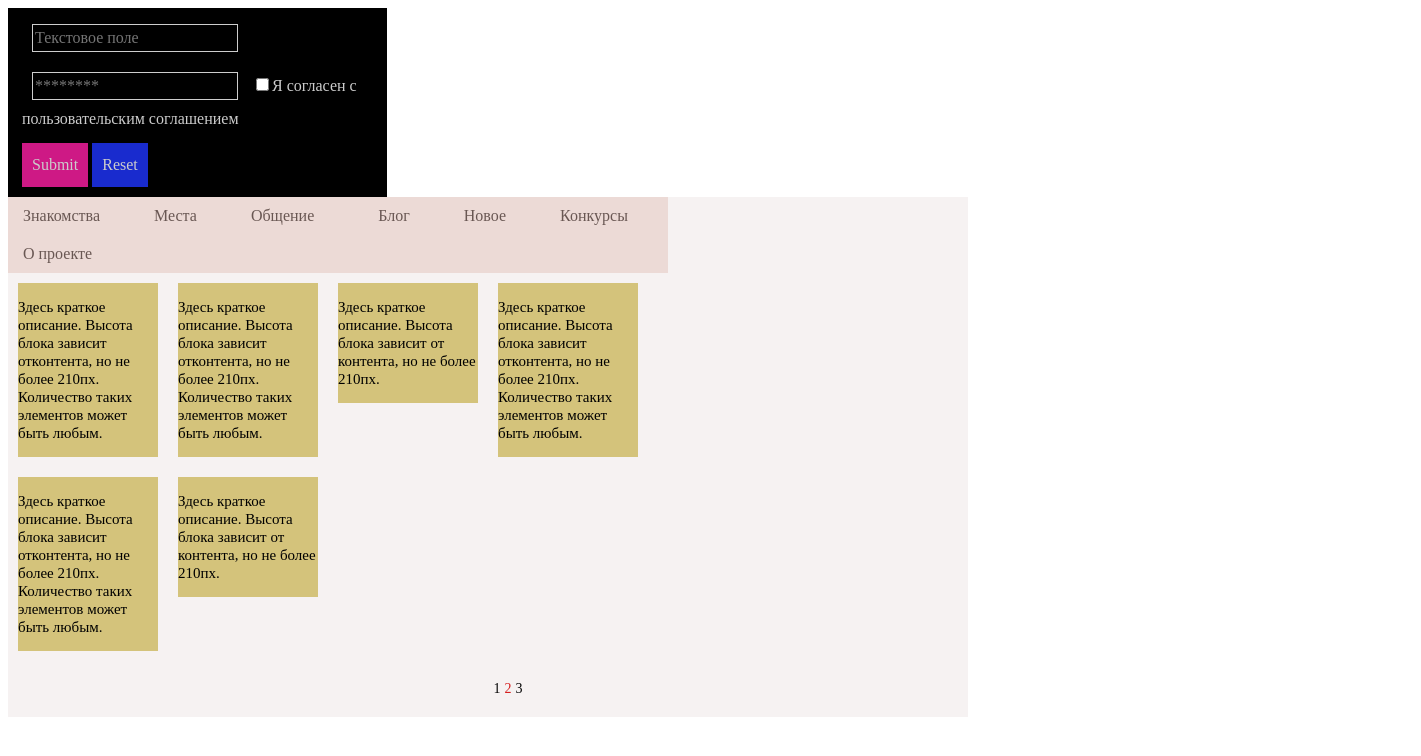
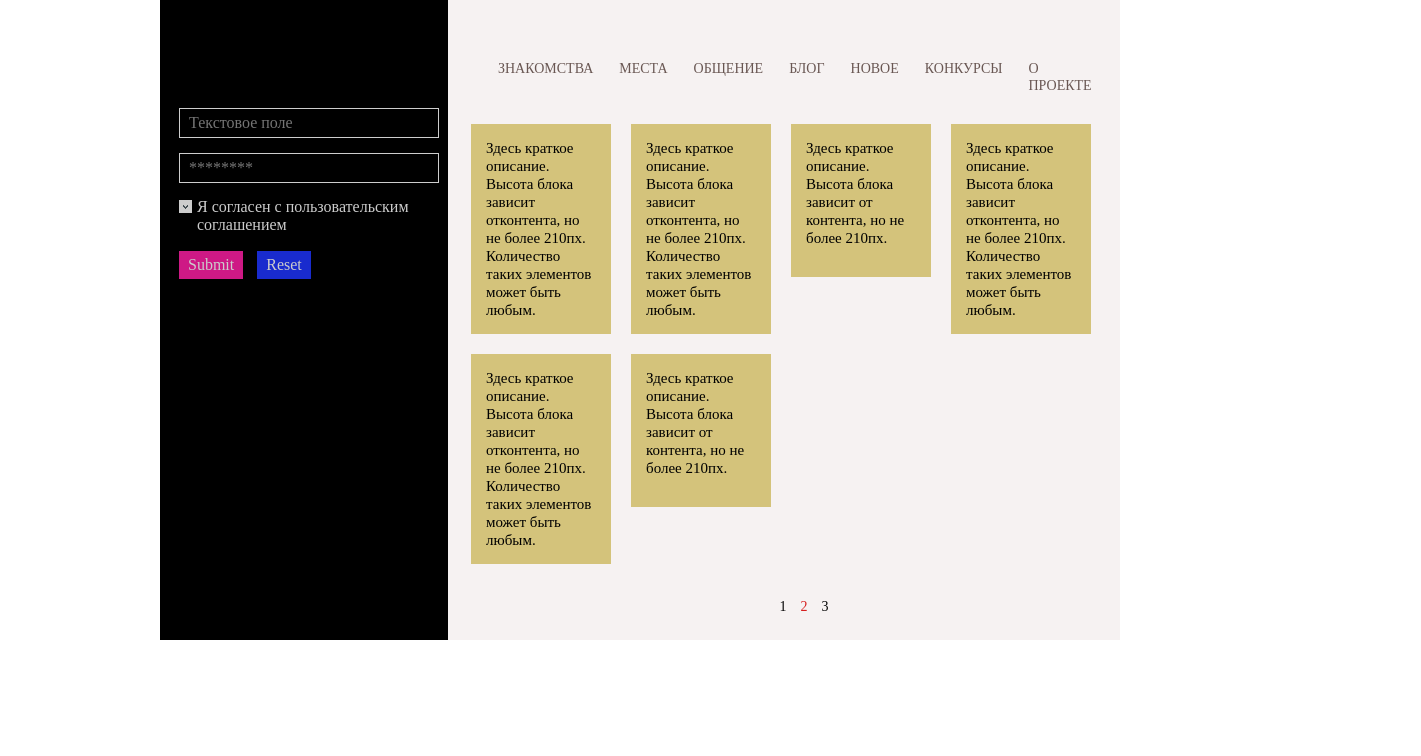
Before and after one commit to karachev/test_ttconsulting, a website: page test-sidebar/index.html in a window 1280 px wide. Shown: the whole page, 1421 px wide, since content can reach past the window. Drawn offline with nearby package versions, Linux system fonts and the light colour scheme; files that its build step writes are made by us from their sources.

Commit message:
Завершение верстки

```diff
--- a/test-sidebar/index.html
+++ b/test-sidebar/index.html
@@ -2,16 +2,18 @@
 <html lang="en">
   <head>
     <meta charset="utf-8">
+    <meta name="viewport" content="width=device-width,initial-scale=1">
     <link rel="stylesheet" href="css/style.css">
     <title>Тестовое задание «Сайдбар»</title>
   </head>
-  <body class="clearfix">
+  <body>
+    <div class="container clearfix">
       <div class="sidebar">
         <form action="get" method="" class="sidebar-form">
           <fieldset class="sidebar-form__data">
             <input type="text" class="sidebar-form__text" placeholder="Текстовое поле" required>
             <input type="password" class="sidebar-form__password" placeholder="********" required>
-          <input type="checkbox" id="agree" class="sidebar-form__checkbox"><label for="agree">Я согласен с пользовательским соглашением</label>
+            <input type="checkbox" id="agree" class="sidebar-form__checkbox" checked><label for="agree">Я согласен с пользовательским соглашением</label>
           </fieldset>
           <fieldset class="sidebar-form__btn">
             <input type="submit" class="sidebar-form__send">
@@ -24,7 +26,7 @@
           <ul class="main-nav__list">
             <li class="main-nav__item"><a class="main-nav__link" href="#">Знакомства</a></li>
             <li class="main-nav__item"><a class="main-nav__link" href="#">Места</a></li>
-          <li class="main-nav__item"><a class="main-nav__link" href="#">Общение<i class="fa fa-angle-down"></i></a>
+            <li class="main-nav__item"><a class="main-nav__link" href="#">Общение</a>
               <ul class="main-nav__submenu">
                 <li><a class="main-nav__link" href="#">Написать сообщение</a></li>
                 <li><a class="main-nav__link" href="#">Чаты</a></li>
@@ -70,6 +72,7 @@
           </ul>
         </div>
       </div>
+    </div>
     <script src="js/script.js"></script>
   </body>
 </html>
--- a/test-sidebar/sass/blocks/base.scss
+++ b/test-sidebar/sass/blocks/base.scss
@@ -1,5 +1,7 @@
 body {
-  height: 100%
+  width: 960px;
+  height: 100%;
+  margin: auto;
 }
 
 .clearfix::after {
--- /dev/null
+++ b/test-sidebar/sass/blocks/container.scss
@@ -0,0 +1,6 @@
+.container {
+  width: 100%;
+  height: 100%;
+  margin: auto;
+  display: flex;
+}
--- a/test-sidebar/sass/blocks/field-right.scss
+++ b/test-sidebar/sass/blocks/field-right.scss
@@ -1,5 +1,12 @@
 .field-right {
   float: left;
-  width: 960px;
+  width: 70%;
   background-color: #f6f2f2;
 }
+
+@media screen and (max-width: 960px) {
+  .field-right {
+    margin: auto;
+    width: 96%
+  }
+}
--- a/test-sidebar/sass/blocks/info-field.scss
+++ b/test-sidebar/sass/blocks/info-field.scss
@@ -1,3 +1,5 @@
 .info-field {
   width: 960px;
+  margin-top: 10px;
+  margin-left: 13px;
 }
--- a/test-sidebar/sass/blocks/info-item.scss
+++ b/test-sidebar/sass/blocks/info-item.scss
@@ -2,9 +2,13 @@
   display: inline-block;
   float: left;
   width: 140px;
+  max-height: 210px;
   margin: 10px;
   background-color: #d4c37b;
+
   &__text {
+    margin-top: 0px;
+    padding: 15px;
     color: #000000;
     font-family: "Myriad Pro";
     font-size: 15px;
--- a/test-sidebar/sass/blocks/main-nav.scss
+++ b/test-sidebar/sass/blocks/main-nav.scss
@@ -1,15 +1,17 @@
 .main-nav {
   width: 660px;
+  margin-top: 50px;
 
   &__list {
+    display: flex;
     list-style: none;
     margin: 0;
+    margin-left: 37px;
     padding: 0;
   }
 
   &__list &__item {
     display: inline-block;
-    margin-right: 20px;
     position: relative;
   }
 
@@ -17,12 +19,21 @@
     margin-right: 0;
   }
 
+  &__item:hover {
+    background-color: #e9a9a9;
+  }
+
   &__link {
     display: block;
-    padding: 10px 15px;
+    padding: 10px 13px;
     text-decoration: none;
     outline: none;
-    font-family: 'Lora', serif;
+    color: #040404;
+    font-family: "Myriad Pro";
+    font-size: 14px;
+    font-weight: 400;
+    line-height: 17px;
+    text-transform: uppercase;
     transition: .5s linear;
   }
 
@@ -32,14 +43,7 @@
     left: 0;
     width: 100%;
     z-index: 10;
-    -webkit-transition: 0.5s ease-in-out;
-    -moz-transition: 0.5s ease-in-out;
-    -o-transition: 0.5s ease-in-out;
     transition: 0.5s ease-in-out;
-  }
-
-  ul {
-    background: #ECDAD6;
   }
 
   ul a {
@@ -48,21 +52,29 @@
 
   &__submenu {
     display: none;
-    background: #b19891;
+    background: #e9a9a9;
+    padding: 0px;
   }
 
   ul li:hover &__submenu {
     display: block;
+    width: 165px;
+  }
+
+  &__submenu li {
+    list-style: none;
   }
 
   &__submenu li a {
-    border-bottom: 1px solid rgba(255,255,255,.3);
-    color: white;
+    color: #040404;
+    font-family: "Myriad Pro";
+    font-size: 14px;
+    font-weight: 400;
+    line-height: 24px;
+    text-transform: inherit;
+  }
+
+  &__submenu li:hover {
+    background-color: #cccccc;
   }
 }
-
-.fa {
-  font-family: "FontAwesome";
-  color: inherit;
-  padding-left: 10px;
-}
--- a/test-sidebar/sass/blocks/paginator.scss
+++ b/test-sidebar/sass/blocks/paginator.scss
@@ -6,6 +6,7 @@
   &__item {
     display: inline-block;
     list-style: none;
+    margin: 5px;
   }
 
   &__number {
--- a/test-sidebar/sass/blocks/sidebar-form.scss
+++ b/test-sidebar/sass/blocks/sidebar-form.scss
@@ -1,10 +1,21 @@
 .sidebar-form {
+  margin-top: 87px;
   &__data {
     border: none;
+    margin-left: 7px;
+  }
+
+  input {
+
   }
 
   &__text,
   &__password {
+    display: block;
+    width: 240px;
+    margin-top: 15px;
+    margin-right: 0px;
+    padding: 2px 9px;
     color: #cccccc;
     font-family: "Myriad Pro";
     font-size: 16px;
@@ -12,23 +23,61 @@
     line-height: 24px;
     background-color: #000000;
     border: 1px solid #cdcdcd;
-    margin: 10px;
+  }
+
+  &__checkbox {
+    margin-top: 20px;
+  }
+
+  input[type=checkbox] {
+    display: none;
+    position: relative;
+  }
+
+  &__checkbox + label:before {
+    position: absolute;
+    top: 2px;
+    left: -18px;
+    content: "";
+    display: block;
+    width: 13px;
+    height: 13px;
+    background-color: #cdcdcd;
+  }
+
+  &__checkbox:checked + label:before {
+    position: absolute;
+    top: 2px;
+    left: -18px;
+    content: "";
+    display: block;
+    width: 13px;
+    height: 13px;
+    background-color: #cdcdcd;
+    background-image: url(../img/check.png);
   }
 
   label {
+    position: relative;
+    display: inline-block;
+    margin-top: 15px;
+    margin-left: 18px;
     color: #cccccc;
     font-family: "Myriad Pro";
     font-size: 16px;
     font-weight: 400;
     line-height: 18px;
+    cursor: pointer;
   }
 
   &__btn {
+    margin-top: 2px;
+    margin-left: 7px;
     border: none;
   }
 
   &__send {
-    padding: 10px;
+    padding: 2px 9px;
     background-color: #ce1985;
     color: #cccccc;
     font-family: "Myriad Pro";
@@ -37,10 +86,12 @@
     line-height: 24px;
     border: none;
     outline: none;
+    cursor: pointer;
   }
 
   &__reset {
-    padding: 10px;
+    margin-left: 10px;
+    padding: 2px 9px;
     background-color: #192bce;
     color: #cccccc;
     font-family: "Myriad Pro";
@@ -49,5 +100,6 @@
     line-height: 24px;
     border: none;
     outline: none;
+    cursor: pointer;
   }
 }
--- a/test-sidebar/sass/blocks/sidebar.scss
+++ b/test-sidebar/sass/blocks/sidebar.scss
@@ -1,8 +1,11 @@
 .sidebar {
   float: left;
   width: 30%;
-  height: 100%;
   background-color: #000000;
+}
 
-
+@media screen and (max-width: 960px) {
+  .sidebar {
+    display: none;
+  }
 }
--- a/test-sidebar/sass/style.scss
+++ b/test-sidebar/sass/style.scss
@@ -1,4 +1,5 @@
 @import "blocks/base.scss";
+@import "blocks/container.scss";
 @import "blocks/sidebar.scss";
 @import "blocks/sidebar-form.scss";
 @import "blocks/field-right.scss";
```
Also changed, not shown: test-sidebar/img/check.png (added), test-sidebar/norm.jpg (added). Lines whose indentation alone changed are shown as unchanged.
